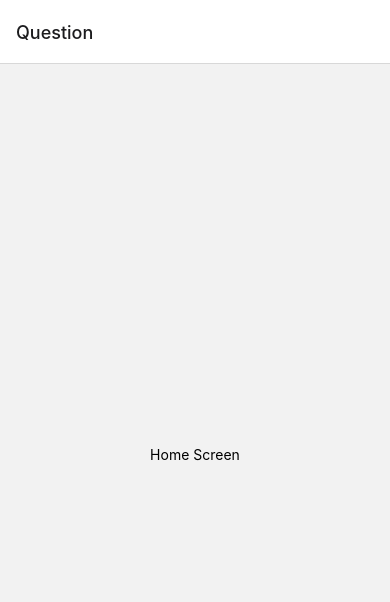
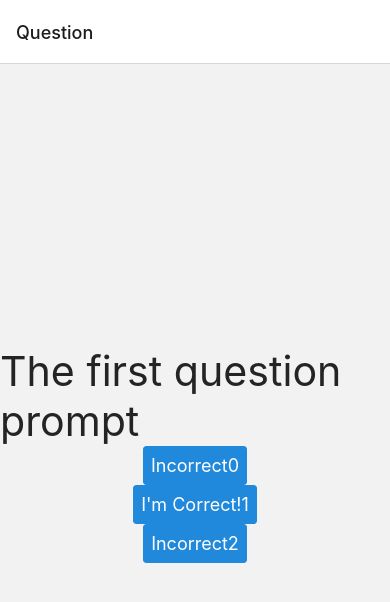
Before and after one commit to cooperwalter/ios-trivia-react-native, a React Native app: screen /Question in a window 390 px wide. Shown: the top 602 px of the page. Built offline with nearby package versions, Linux system fonts and the light colour scheme.

Commit message:
Bare bones UI for question screen

```diff
--- a/src/features/questions/QuestionScreen.js
+++ b/src/features/questions/QuestionScreen.js
@@ -1,10 +1,22 @@
 import * as React from "react";
-import { View, Text } from "react-native";
+import { View } from "react-native";
+import { useSelector } from "react-redux";
+import * as R from "ramda";
+import { selectCurrentQuestion } from "./questionsSlice";
+
+import { Text, Button } from "react-native-elements";
 
 function QuestionScreen() {
+  const currentQuestion = useSelector(selectCurrentQuestion);
+  const { prompt, answers } = currentQuestion;
+  console.log(currentQuestion);
   return (
     <View style={{ flex: 1, alignItems: "center", justifyContent: "center" }}>
-      <Text>Home Screen</Text>
+      <Text h1>{prompt}</Text>
+      {R.pipe(
+        R.map(({ text }) => text),
+        R.map((text) => <Button key={text} title={text} />)
+      )(answers)}
     </View>
   );
 }
--- a/src/features/questions/questionsData.js
+++ b/src/features/questions/questionsData.js
@@ -3,9 +3,9 @@ export default [
     id: "1",
     prompt: "The first question prompt",
     answers: [
-      { text: "Incorrect" },
-      { text: "I'm Correct!" },
-      { text: "Incorrect" },
+      { text: "Incorrect0" },
+      { text: "I'm Correct!1" },
+      { text: "Incorrect2" },
     ],
     correctIndex: 1,
     details: {
```
